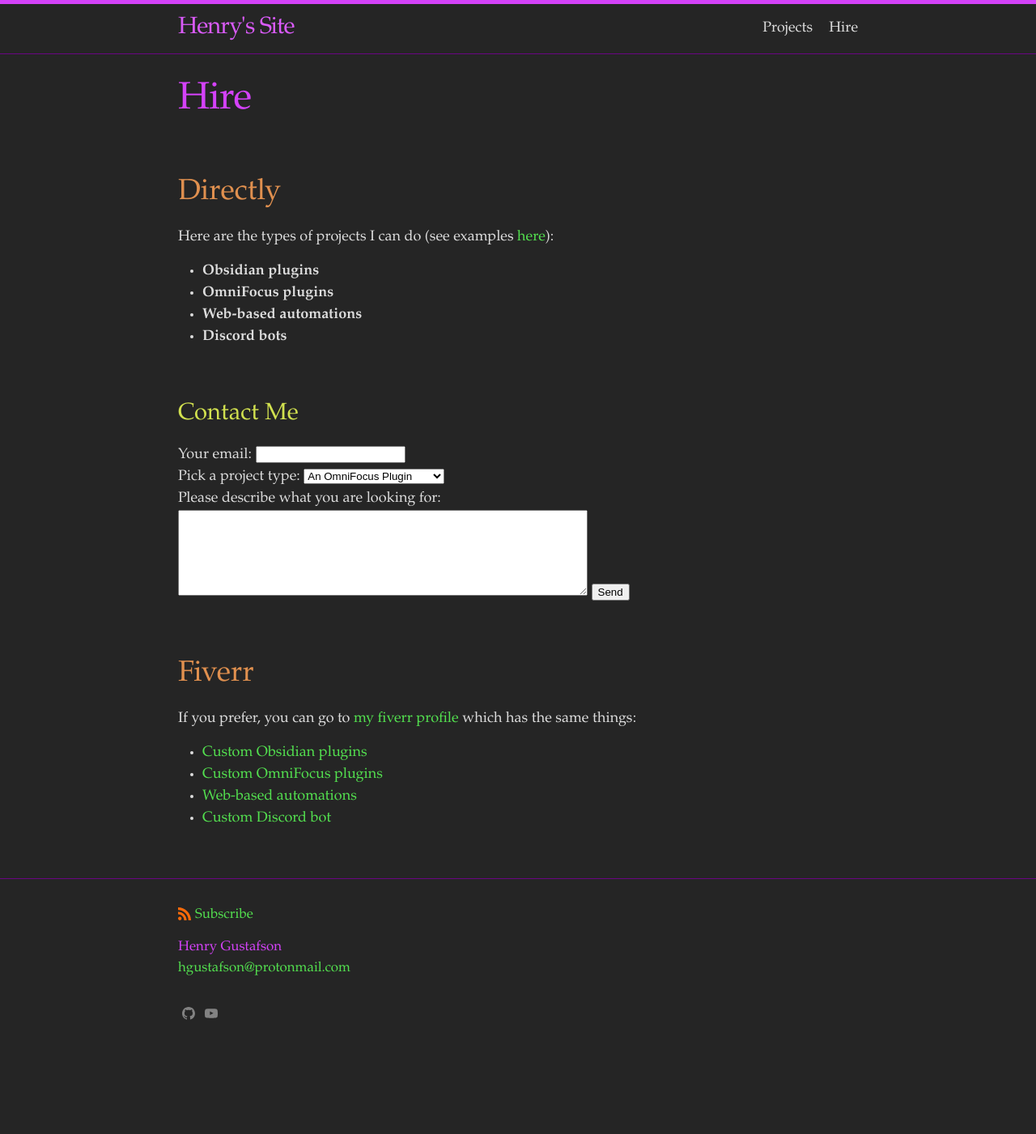
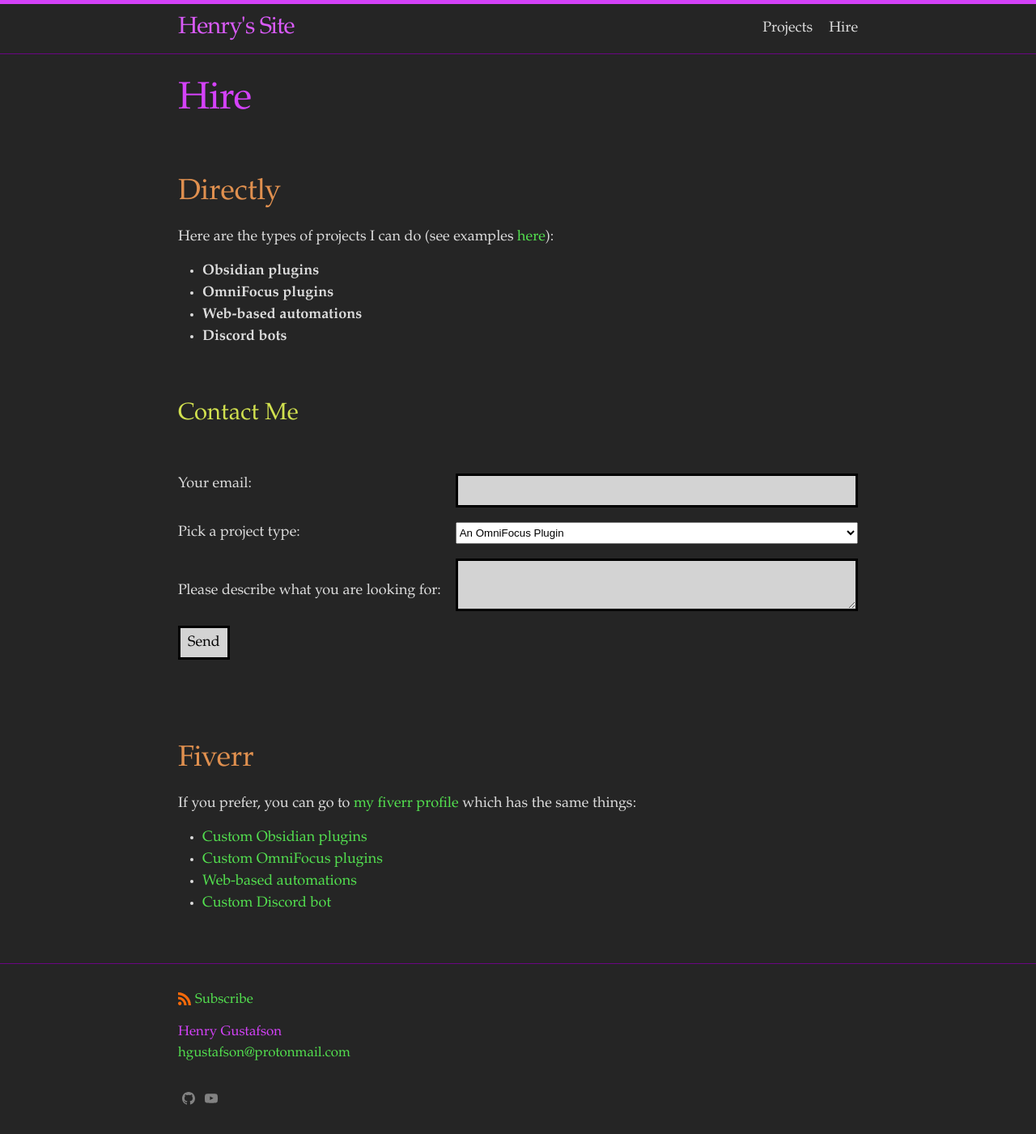
Before and after one commit to lizard-heart/lizard-heart.github.io, a Jekyll site: the page built from hire.markdown, in a window 1280 px wide. Shown: the whole page at 81% size. Built offline with Jekyll 4.4.1, drawn with Linux system fonts in a browser that asks for light colours; before the commit the page ends 1296 px from its top, so only the background shows below that; some of the changed lines change nothing that is shown.

Commit message:
format form

```diff
--- a/_sass/minima/_layout.scss
+++ b/_sass/minima/_layout.scss
@@ -278,10 +278,10 @@
 //   height:30px;
 //   width:100px;
 // }
-.form-text-area {
-  height:100px;
-  width:500px;
-}
+// .form-text-area {
+//   height:100px;
+//   width:500px;
+// }
 
   h4 {
     @include relative-font-size(1.25);
--- a/hire.markdown
+++ b/hire.markdown
@@ -20,7 +20,7 @@ Here are the types of projects I can do (see examples [here](/projects/)):
     Your email:
     <input type="email" name="email">
   </label>
-  <br>
+
   <label for="order-type">Pick a project type:
     <select name="project-type" id="project-type">
         <option value="omnifocus">An OmniFocus Plugin</option>
@@ -38,6 +38,36 @@ Here are the types of projects I can do (see examples [here](/projects/)):
   <button class="submit-button" type="submit">Send</button>
 </form>
 
+<style>
+  /* Some nice boilerplate CSS to tidy up your form */
+  form {
+    display: grid;
+    grid-template-columns: max-content 1fr;
+    grid-gap: 1rem;
+    text-align: left;
+    padding: 2rem 0;
+    margin: 0;
+  }
+  form label {
+    display: contents;
+  }
+  form input[type="email"],
+  form textarea,
+  form button {
+    font-family: inherit;
+    font-size: inherit;
+    border: 3px solid currentColor;
+    background: lightGray;
+    padding: 0.4rem 0.5rem;
+  }
+  form textarea {
+    resize: vertical;
+  }
+  form button {
+    justify-self: start;
+  }
+</style>
+
 ## Fiverr
 If you prefer, you can go to [my fiverr profile](https://www.fiverr.com/hen31415) which has the same things:
 - [Custom Obsidian plugins](https://www.fiverr.com/hen31415/create-a-customized-obsidian-plugin)
```
